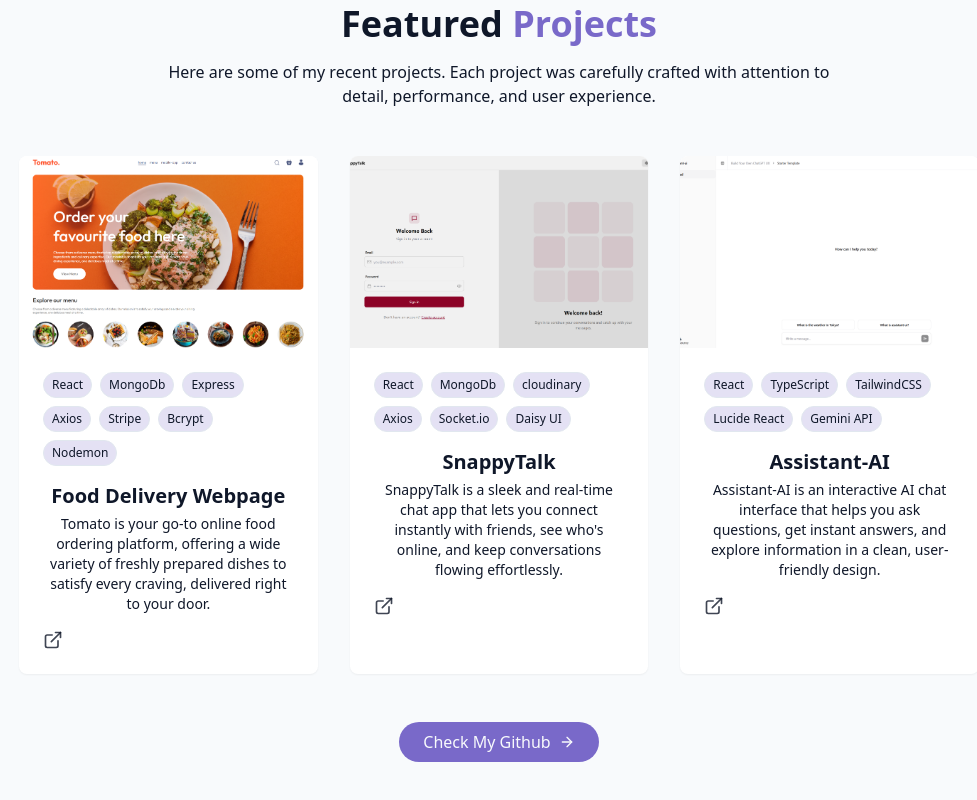
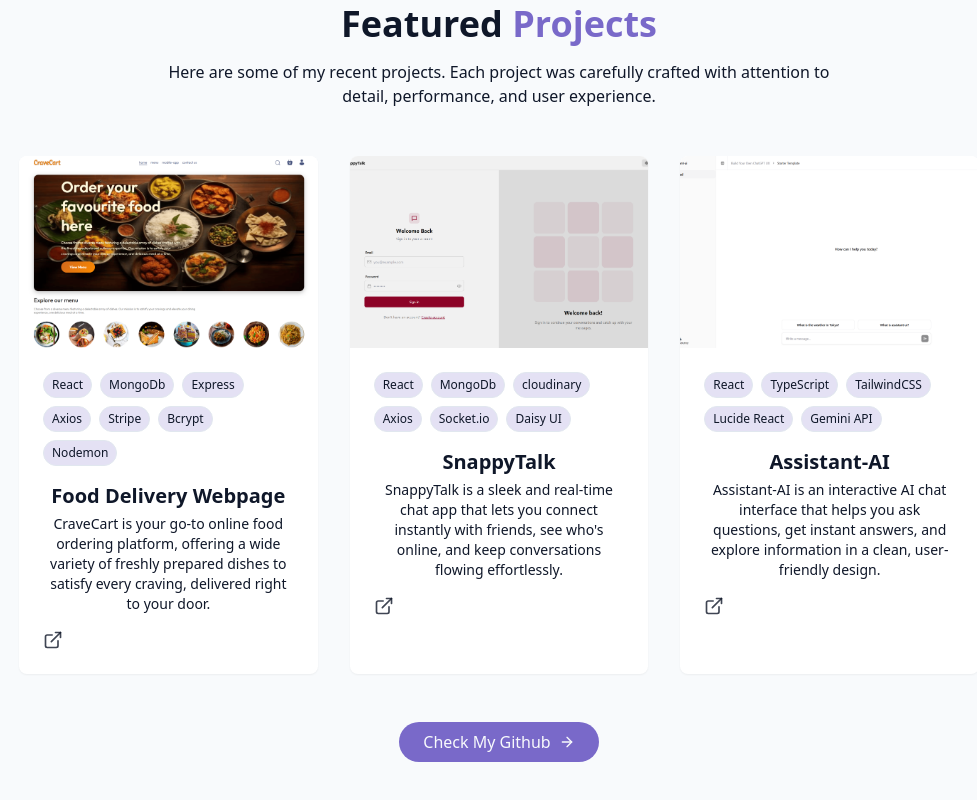
Before and after one commit to JaimilModi/JaimilModi-Portfolio, a React (Vite) app: page / in a window 1280 px wide. Shown: the part 3150-3950 px from the top of the page, without its empty margins (141-1118 px from the left). Built offline with nearby package versions, Linux system fonts and the light colour scheme.

Commit message:
some changes

```diff
--- a/src/components/ProjectsSection.jsx
+++ b/src/components/ProjectsSection.jsx
@@ -5,8 +5,8 @@ const projects = [
     id: 1,
     title: "Food Delivery Webpage",
     description:
-      "Tomato is your go-to online food ordering platform, offering a wide variety of freshly prepared dishes to satisfy every craving, delivered right to your door.",
-    image: "/projects/tomato.png",
+      "CraveCart is your go-to online food ordering platform, offering a wide variety of freshly prepared dishes to satisfy every craving, delivered right to your door.",
+    image: "/projects/CraveCart.png",
     tags: [
       "React",
       "MongoDb",
```
Also changed, not shown: public/projects/CraveCart.png (added), 1 other file (tests, documents, lock files or other folders).
